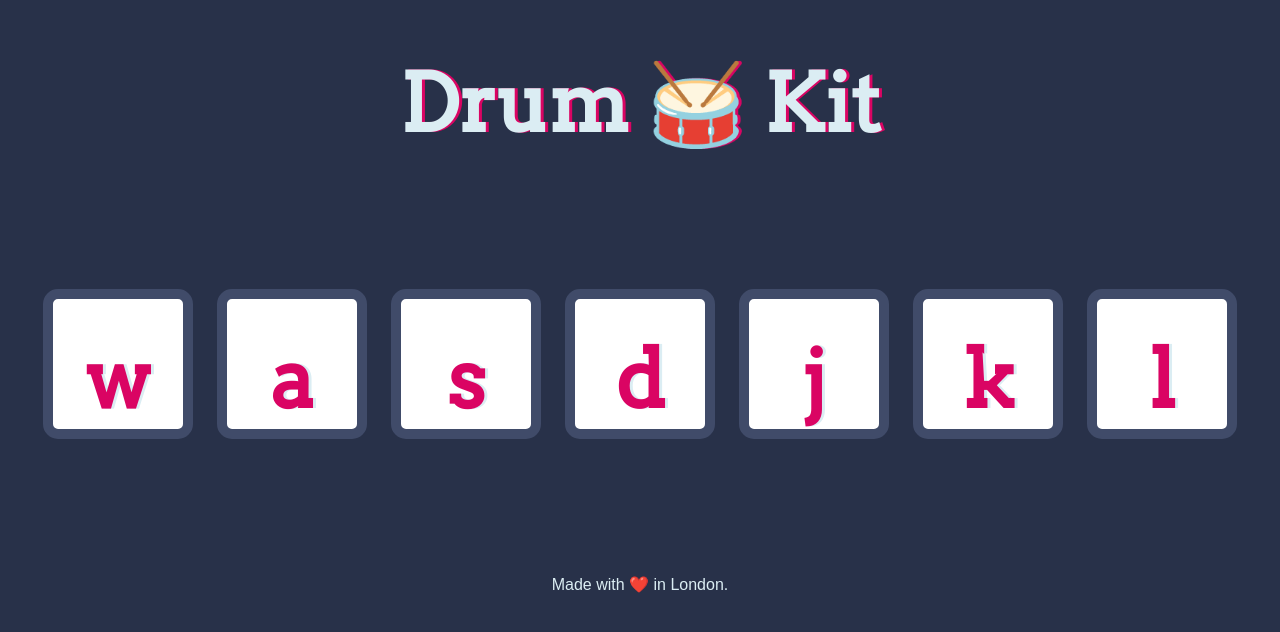
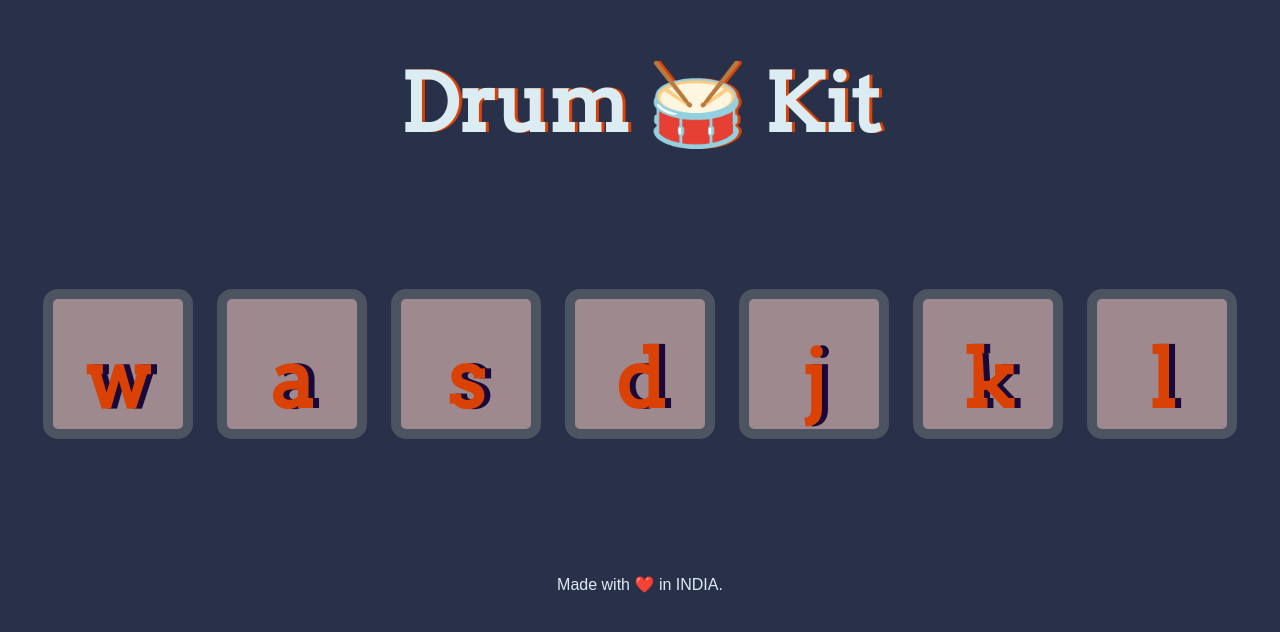
Before and after one commit to iamchinchan/Drumkey, a plain HTML site: page index.html in a window 1280 px wide. Drawn offline with Linux system fonts and the light colour scheme.

Commit message:
changes styling

```diff
--- a/index.html
+++ b/index.html
@@ -23,7 +23,7 @@
 
 
   <footer>
-    Made with ❤️ in London.
+    Made with ❤️ in  INDIA.
   </footer>
 </body>
 
--- a/styles.css
+++ b/styles.css
@@ -7,7 +7,7 @@ h1 {
   font-size: 5rem;
   color: #DBEDF3;
   font-family: "Arvo", cursive;
-  text-shadow: 3px 0 #DA0463;
+  text-shadow: 3px 0 #da4104;
 
 }
 
@@ -64,18 +64,19 @@ footer {
 
 .drum {
   outline: none;
-  border: 10px solid #404B69;
+  border: 10px solid #4c5461;
   font-size: 5rem;
   font-family: 'Arvo', cursive;
   line-height: 2;
   font-weight: 900;
-  color: #DA0463;
-  text-shadow: 3px 0 #DBEDF3;
+  color: #da4104;
+  text-shadow: 6px 0 #19083a;
   border-radius: 15px;
   display: inline-block;
   width: 150px;
   height: 150px;
   text-align: center;
   margin: 10px;
-  background-color: white;
+  background-color: rgba(189, 162, 162, 0.788);
+  padding-bottom: 100px;
 }
```
